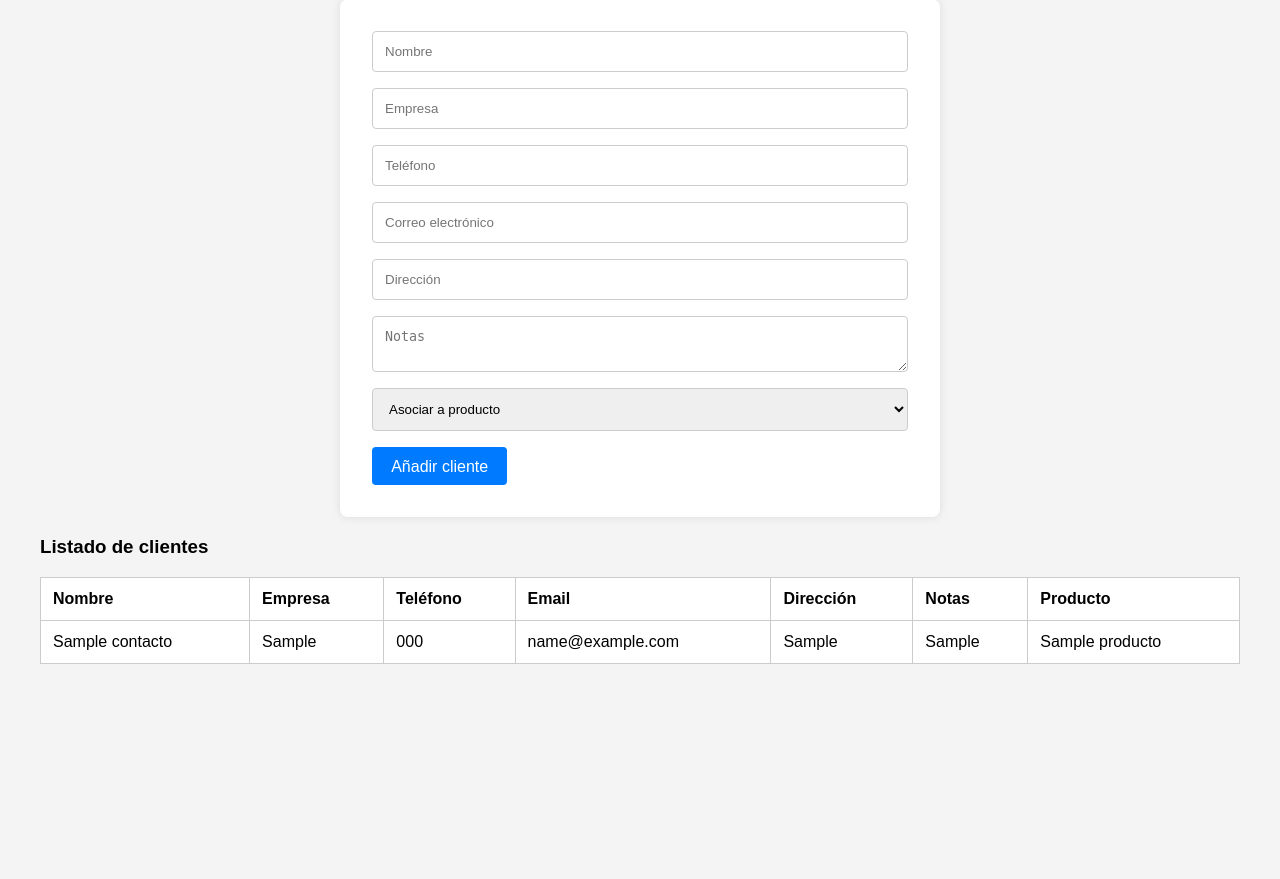
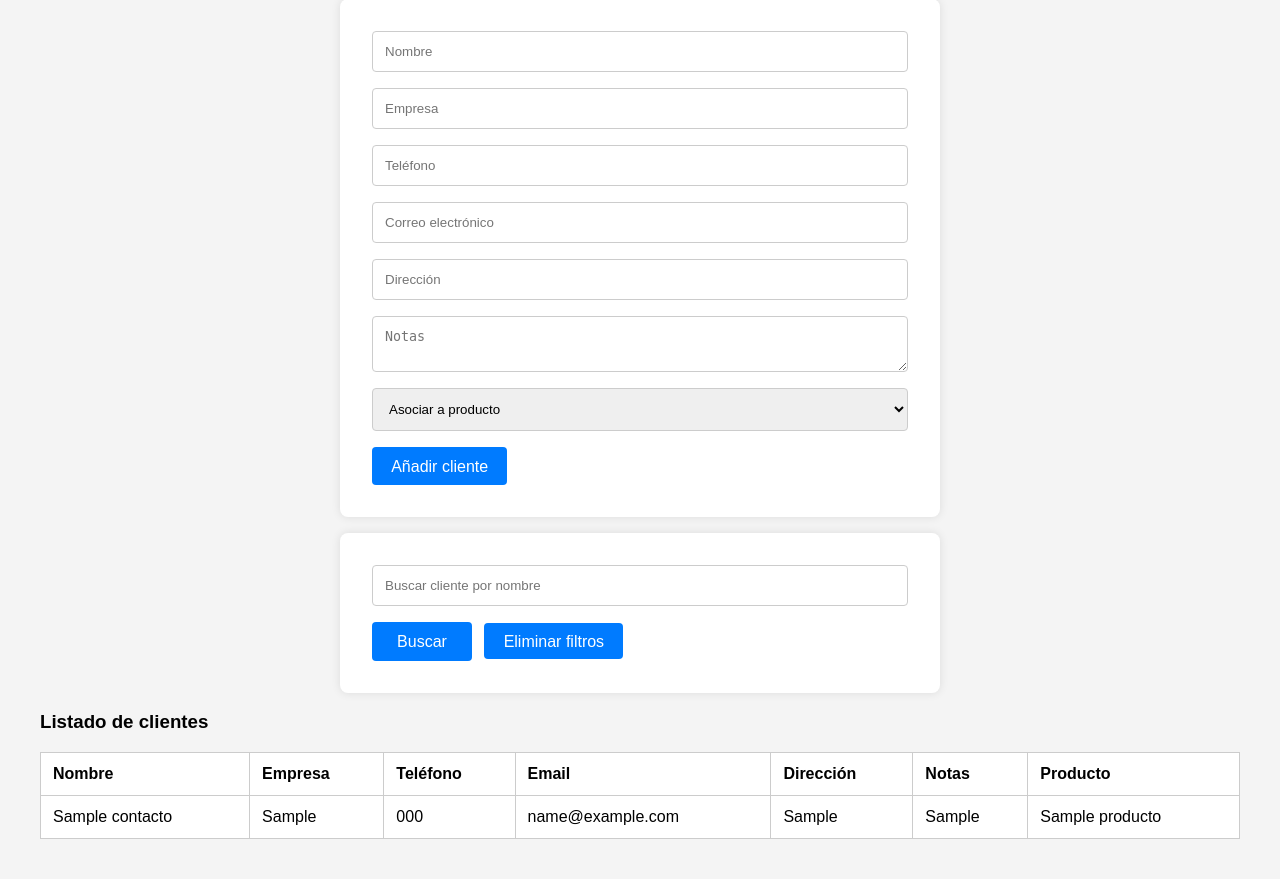
Before and after one commit to fjperinan79/easycrm, a PHP site: page /views/contactos.php in a window 1280 px wide. Shown: the part 221-1100 px from the top of the page. Before the commit the page ends 885 px from the top, so only its background shows below. Run offline with PHP 8.4, Linux system fonts and the light colour scheme; the visitor is signed in with stand-in values (Sample User, id 1); tables that the repository leaves empty or names only in its code hold one stand-in row (values such as "Sample post").

Commit message:
Se añade la búsqueda por nombre de cliente y se modifica la anchura de los formularios de búsqueda de clientes y tickets.

```diff
--- a/views/contactos.php
+++ b/views/contactos.php
@@ -25,6 +25,10 @@ require_once '../models/Contacto.php';
 
 $modelo = new Contacto($conn);
 $contactos = $modelo->listar();
+
+if (isset($_GET['buscar_nombre'])) {
+    $contactos = array_filter($contactos, fn($c) => $c['nombre'] == $_GET['buscar_nombre']);
+}
 
 $productos = $conn->query("SELECT ID, nombre FROM productos")->fetch_all(MYSQLI_ASSOC);
 ?>
@@ -55,6 +59,11 @@ $productos = $conn->query("SELECT ID, nombre FROM productos")->fetch_all(MYSQLI_
     </form>
 
     <?php if (!empty($contactos)): ?>
+        <form method="get" class="form" style="max-width:600px;">
+            <input type="text" name="buscar_nombre" placeholder="Buscar cliente por nombre" class="form__field">
+            <button type="submit" class="btn">Buscar</button>
+            <a href="../views/contactos.php" style="display:inline;" class="btn">Eliminar filtros</a>
+        </form>
         <h3>Listado de clientes</h3>
         <table class="tabla">
             <tr><th>Nombre</th><th>Empresa</th><th>Teléfono</th><th>Email</th><th>Dirección</th><th>Notas</th><th>Producto</th></tr>
--- a/views/tickets.php
+++ b/views/tickets.php
@@ -74,7 +74,7 @@ $edit_ticket = isset($_GET["edit"]) ? $modelo->obtenerPorID($_GET["edit"]) : nul
     </form>
 
     <?php if (!empty($tickets)): ?>
-        <form method="get" class="form" style="max-width:300px;">
+        <form method="get" class="form" style="max-width:600px;">
             <input type="number" name="buscar_id" placeholder="Buscar ticket por ID" class="form__field">
             <button type="submit" class="btn">Buscar</button>
         </form>
```
